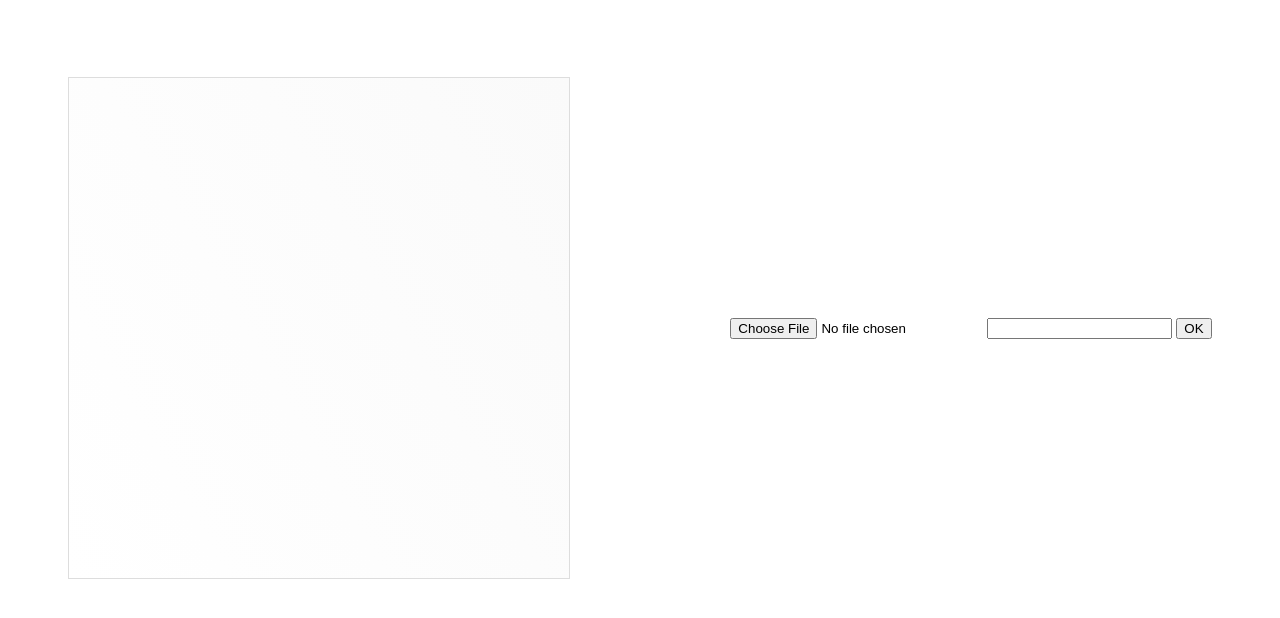
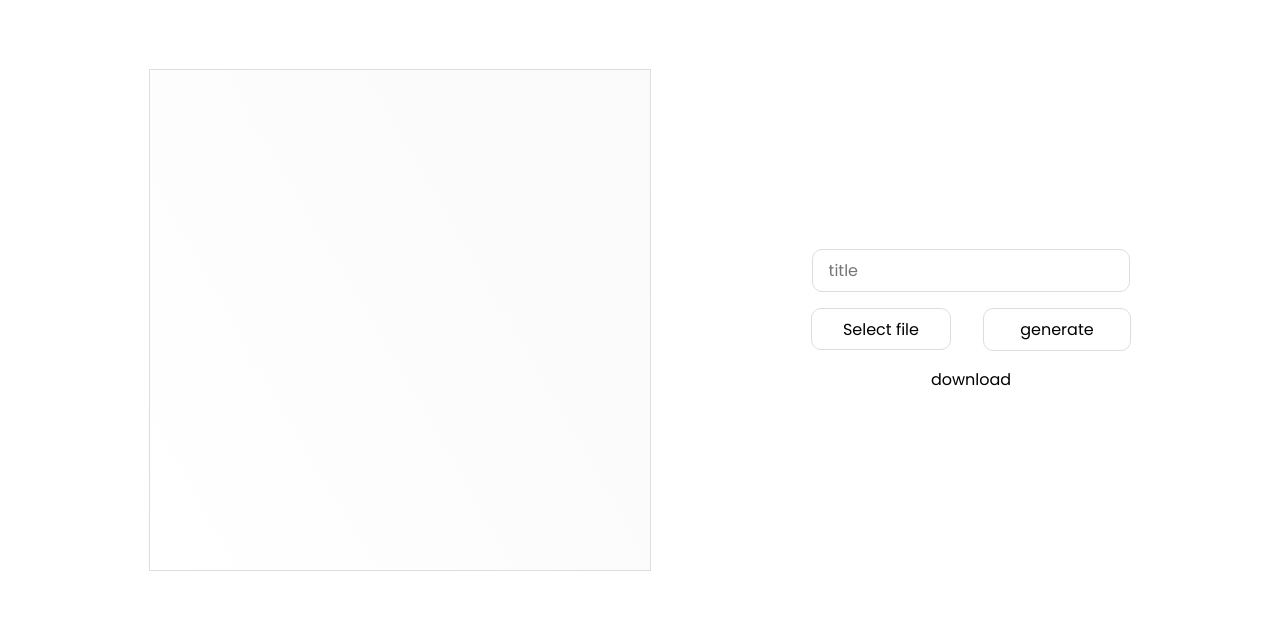
Before and after one commit to k1gaa/meme-generator, a plain HTML site: page index.html in a window 1280 px wide. Drawn offline with Linux system fonts and the light colour scheme.

Commit message:
new styles new ui

```diff
--- a/app.js
+++ b/app.js
@@ -3,6 +3,7 @@ const ctx = canvas.getContext("2d");
 const form = document.querySelector("form");
 const imageInput = document.querySelector("#controls__image");
 const titleInput = document.querySelector("#controls__title");
+let downloadInput = document.querySelector("#controls__download");
 
 let img = new Image();
 let fileName = "";
@@ -38,10 +39,6 @@ const createMeme = () => {
   ctx.fillStyle = "rgb(255, 255, 255)";
   ctx.fillText(title, 0, 200);
 
-  let a = document.createElement("a");
-  a.href = canvas.toDataURL("image/jpeg");
-  a.download = `${fileName.slice(0, -4)} meme`;
-  a.innerHTML = "download";
-
-  document.body.appendChild(a);
+  downloadInput.href = canvas.toDataURL("image/jpeg");
+  downloadInput.download = `${fileName.slice(0, -4)} meme`;
 };
--- a/index.html
+++ b/index.html
@@ -3,8 +3,15 @@
   <head>
     <meta charset="UTF-8" />
     <meta name="viewport" content="width=device-width, initial-scale=1.0" />
+
+    <link rel="preconnect" href="https://fonts.googleapis.com" />
+    <link rel="preconnect" href="https://fonts.gstatic.com" crossorigin />
+    <link
+      href="https://fonts.googleapis.com/css2?family=Montserrat:ital,wght@0,100..900;1,100..900&family=Poppins:ital,wght@0,100;0,200;0,300;0,400;0,500;0,600;0,700;0,800;0,900;1,100;1,200;1,300;1,400;1,500;1,600;1,700;1,800;1,900&display=swap"
+      rel="stylesheet"
+    />
+    <link rel="stylesheet" href="style.css" />
     <script defer src="app.js"></script>
-    <link rel="stylesheet" href="style.css" />
     <title>Meme generator</title>
   </head>
   <body>
@@ -22,13 +29,26 @@
       </div>
       <form class="controls">
         <input
-          type="file"
-          name="image"
-          id="controls__image"
-          accept="image/jpeg, image/jpg, image/png"
+          placeholder="title"
+          type="text"
+          name="title"
+          id="controls__title"
         />
-        <input type="text" name="title" id="controls__title" />
-        <button type="submit">OK</button>
+
+        <div>
+          <label tabindex="0" for="controls__image">
+            <p>Select file</p>
+            <input
+              tabindex="-1"
+              type="file"
+              name="image"
+              id="controls__image"
+              accept="image/jpeg, image/jpg, image/png"
+            />
+          </label>
+          <button id="controls__generate" type="submit">generate</button>
+        </div>
+        <a id="controls__download">download</a>
       </form>
     </div>
   </body>
--- a/style.css
+++ b/style.css
@@ -1,7 +1,15 @@
 /* Global settings */
+
+* {
+  font-family: "Poppins", sans-serif;
+  font-size: 16px;
+}
 
 body {
   min-height: 100vh;
+  padding: 0;
+  margin: 0;
+  box-sizing: border-box;
 }
 
 .container {
@@ -29,3 +37,95 @@ canvas {
   max-height: 100%;
   max-width: 100%;
 }
+
+/* Form */
+
+form {
+  max-width: 20rem;
+  display: flex;
+  flex-direction: column;
+  align-items: center;
+  justify-content: center;
+  gap: 1rem;
+}
+
+form div {
+  display: flex;
+  flex-direction: row;
+  gap: 2rem;
+  align-items: center;
+  justify-content: center;
+  width: 100%;
+}
+
+/* Buttons */
+
+label[for="controls__image"] {
+  border: 1px solid #ddd;
+  position: relative;
+  display: flex;
+  align-items: center;
+  max-height: 2.5rem;
+  border-radius: 10px;
+}
+
+label[for="controls__image"] p {
+  padding: 0.5rem;
+}
+
+input[type="file"] {
+  position: absolute;
+  inset: 0;
+  opacity: 0;
+  z-index: 2;
+  width: 100%;
+  height: 100%;
+}
+
+input[type="file"]:hover {
+  cursor: pointer;
+}
+
+div label[for="controls__image"],
+button {
+  width: 100%;
+}
+
+label p {
+  text-align: center;
+  width: 100%;
+}
+
+button {
+  padding: 0.5rem;
+  border: 1px solid #ddd;
+  border-radius: 10px;
+  outline: none;
+  background: #fff;
+}
+
+button:hover {
+  cursor: pointer;
+}
+
+input[type="text"] {
+  outline: none;
+  border: 1px solid #ddd;
+  padding: 0.5rem 0.5rem 0.5rem 1rem;
+  width: 91.5%;
+  border-radius: 10px;
+}
+
+label:focus,
+input[type="text"]:focus,
+button:focus {
+  outline: 1px solid #cccccc;
+}
+
+/* Media Queries */
+
+@media only screen and (max-width: 700px) {
+  .container {
+    flex-direction: column;
+  }
+}
```
